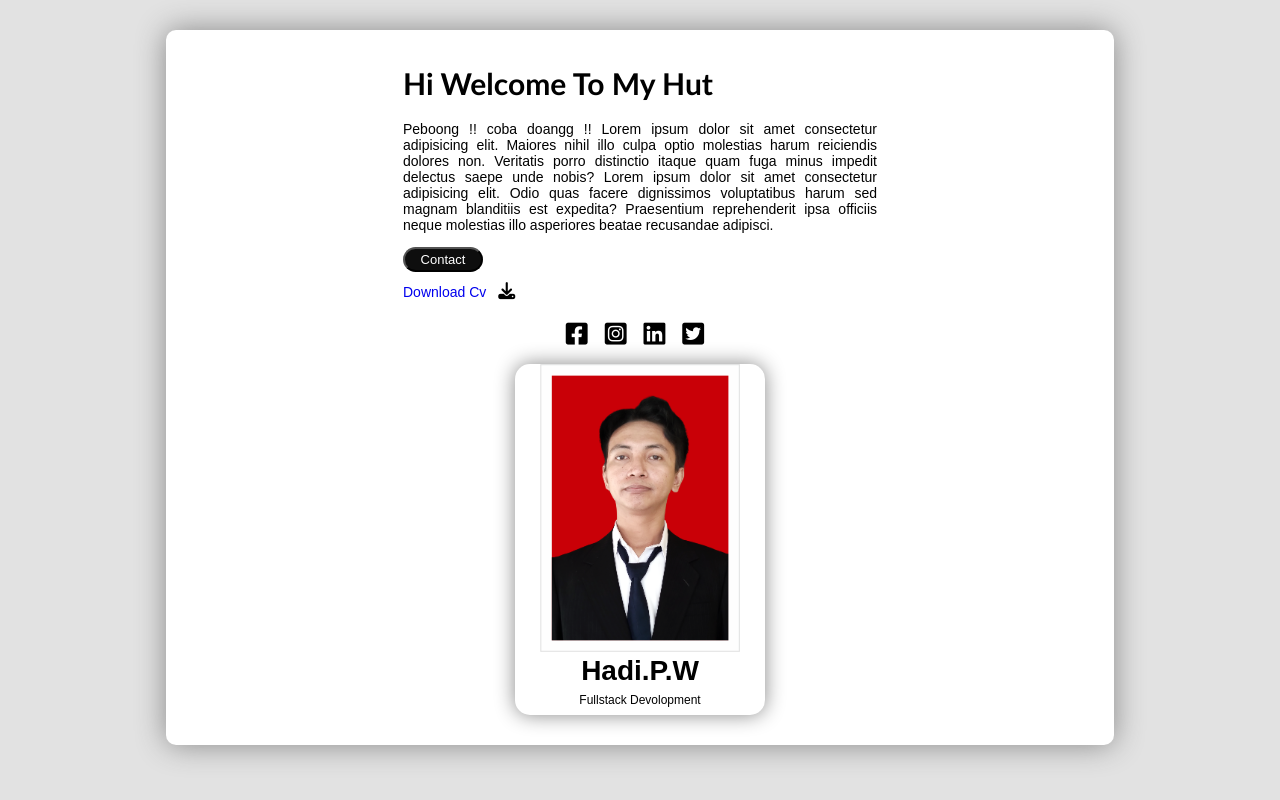
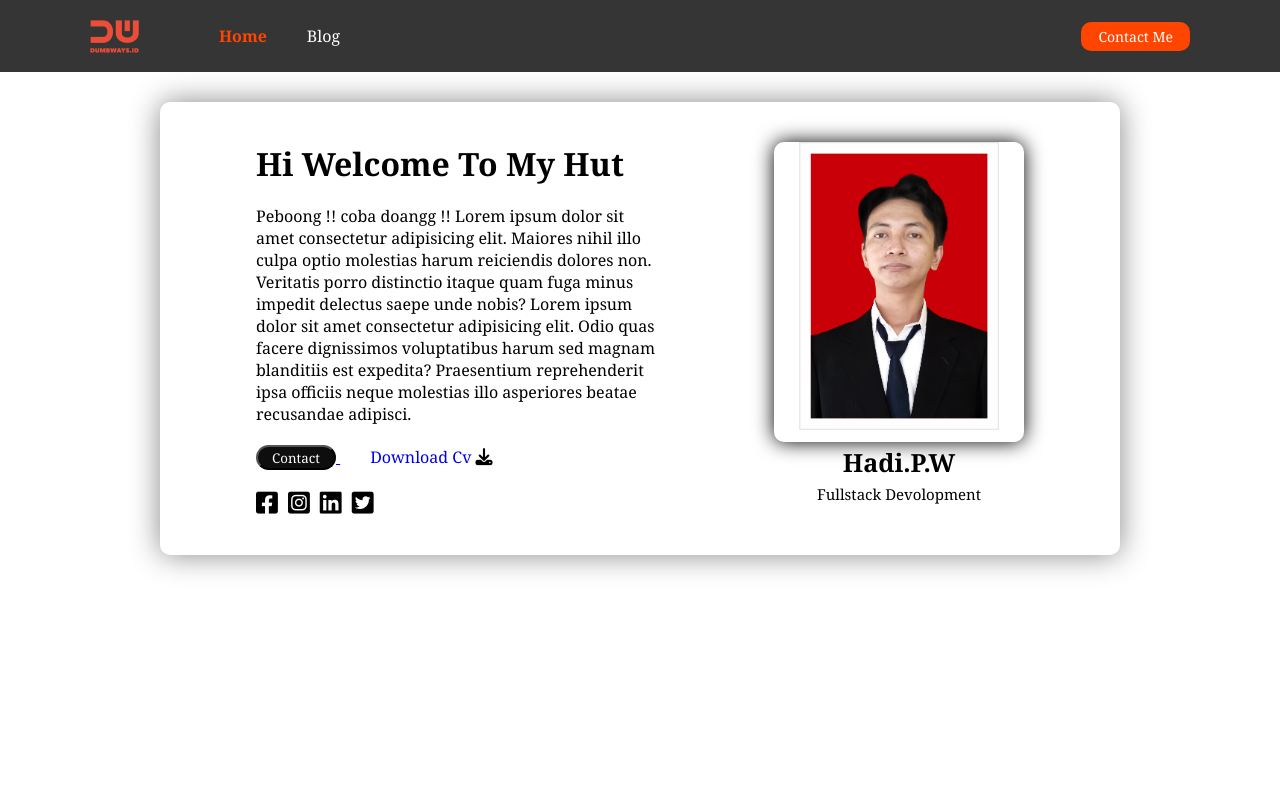
Before and after one commit to HadiPrastyoW/Dumbways-Batch-46-Stage-1, a plain HTML site: page index.html in a window 1280 px wide. Drawn offline with Linux system fonts and the light colour scheme.

Commit message:
Navbar & Form

```diff
--- /dev/null
+++ b/assets/css/all.css
@@ -0,0 +1,42 @@
+* {
+    margin: 0;
+    font-family: Cambria, Cochin, Georgia, Times, 'Times New Roman', serif;
+    box-sizing: border-box;
+}
+.containerluar {
+                width: 75%;
+                background-color : white;
+                margin: 30px auto;
+                box-shadow: 0 0 30px #888888;
+                border-radius: 10px;
+                padding: 40px 0;
+}
+.containertengah {
+    display: flex;
+    margin: 0 auto;
+    justify-content: space-between;
+    width: 80%;
+}
+.sosmed{
+    font-size: 25px;
+    display: flex;
+}
+.pembungkus {
+        width: 400px;
+}
+.gambar {
+    width : 250px;
+    box-shadow: 0 0 20px black;
+    text-align: center;
+    border-radius: 10px;
+    height: 300px;
+}
+.head {
+    margin-top: 10px;
+    font-size: 25px;
+    font-weight: bold;
+}
+.coba {
+    margin-top: 5px;
+    font-size: 15px;
+}
--- /dev/null
+++ b/assets/css/navbar.css
@@ -0,0 +1,56 @@
+* {
+    margin: 0;
+    font-family: Cambria, Cochin, Georgia, Times, 'Times New Roman', serif;
+    box-sizing: border-box;
+}
+nav {
+    display: flex;
+    background-color: rgba(42, 42, 42, 0.945);
+    height: 9vh;
+}
+
+nav div {
+    display: flex;
+    align-items: center;
+    flex: 50%;
+}
+
+nav div.kiri{
+    padding-left: 90px;
+}
+
+nav div.kanan{
+    display: flex;
+    justify-content: flex-end;
+    padding-right: 90px;
+    color: white;
+}
+
+nav ul {
+    display: flex;
+    list-style-type:none;
+}
+
+nav ul li {
+    display: inline;
+    margin-left:  40px;
+}
+
+nav ul li a {
+    text-decoration: none;
+    color: white;
+}
+
+nav ul li a.active {
+    color: orangered;
+    font-weight: 700;
+}
+
+nav .kanan a {
+    font-size: 14px;
+    padding: 5px 17px;
+    background-color: orangered;
+    border-radius: 10px;
+    color: #fff;
+    text-decoration: none;
+}
--- a/index.html
+++ b/index.html
@@ -2,50 +2,57 @@
 <html lang="en">
 <head>
     <link rel="stylesheet" href="https://cdnjs.cloudflare.com/ajax/libs/font-awesome/6.2.1/css/all.min.css" integrity="sha512-MV7K8+y+gLIBoVD59lQIYicR65iaqukzvf/nwasF0nqhPay5w/9lJmVM2hMDcnK1OnMGCdVK+iQrJ7lzPJQd1w==" crossorigin="anonymous" referrerpolicy="no-referrer" />
-    <title>Hari 1</title>
+    <title>Home & Navbar</title>
+    <link rel="stylesheet" href="assets/css/all.css">
+    <link rel="stylesheet" href="assets/css/navbar.css">
 </head>
-<body style="background-color: rgba(220, 220, 220, 0.826);
-             font-family: Arial, Helvetica, sans-serif;">
-    <div style="width: 75%;
-                background-color: white;
-                margin: 30px auto;
-                box-shadow: 0 0 30px #888888;
-                border-radius: 10px;">
-    <div class="pembungkus" style="width: 50%; margin: 20px auto; padding: 15px; font-size: 14px;text-align: justify;">
-            <h1 style="font-size: 30px;
-                       font-family: 'Gill Sans', 'Gill Sans MT', Calibri, 'Trebuchet MS', sans-serif;">Hi Welcome To My Hut</h1>
+<body>
+    <nav>
+        <div class="kiri">
+          <img src="assets/images/logo.png" id="image" />
+          <ul>
+            <li>
+              <a href="" class="active">Home</a>
+            </li>
+            <li>
+              <a href="">Blog</a>
+            </li>
+          </ul>
+        </div>
+        <div class="kanan">
+          <a href="form.html"> Contact Me</a>
+        </div>
+      </nav>
+    <div class="containerluar">
+        <div class="containertengah">
+            <div class="pembungkus">
+                <h1 style="margin-bottom: 20px;">Hi Welcome To My Hut</h1>
                 <p>Peboong !! coba doangg  !! Lorem ipsum dolor sit amet consectetur adipisicing elit. Maiores nihil illo culpa optio molestias harum reiciendis dolores non. Veritatis porro distinctio itaque quam fuga minus impedit delectus saepe unde nobis?
                 Lorem ipsum dolor sit amet consectetur adipisicing elit. Odio quas facere dignissimos voluptatibus harum sed magnam blanditiis est expedita? Praesentium reprehenderit ipsa officiis neque molestias illo asperiores beatae recusandae adipisci.
                 </p>
-        <div>
-            <a href="https://t.me/Hadi_P_W"><button style="background-color: rgba(0, 0, 0, 0.945);
+                <a href="https://t.me/Hadi_P_W"><button style="background-color: rgba(0, 0, 0, 0.945); color: white;
                     border-radius: 15px;
-                       color: white;
                     width: 80px;
                     height: 25px;
-                       margin-bottom: 10px;
-                       font-size: small;
-                       cursor: grab;">Contact</button></a>
-        </div>
-        <div class="download" style="margin-bottom: 20px;">
-            <a style="margin-right: 8px; text-decoration: none;" href="https://github.com/HadiPrastyoW/Day-1-Creating-Card.git">Download Cv</a> <i style="font-size: 17px;" class="fa-solid fa-download"></i>
-        </div>
-        <div style="font-size: 25px; text-align: center;">
+                    margin-bottom: 20px;
+                    margin-top: 20px;;
+                    cursor: grab;">Contact</button>
+                    <a style="margin-left: 30px; text-decoration: none;" href="https://github.com/HadiPrastyoW/Day-1-Creating-Card.git">Download Cv</a> <i style="font-size: 17px;" class="fa-solid fa-download"></i>
+                  <div class="sosmed">
                       <i style="margin-right :10px" class="fa-brands fa-square-facebook"></i>
                       <i style="margin-right :10px" class="fa-brands fa-square-instagram"></i>
                       <i style="margin-right :10px" class="fa-brands fa-linkedin"></i>
                       <i style="margin-right :10px" class="fa-brands fa-square-twitter"></i>
                   </div>
-        <div class="gambar" style="width: 250px; margin : 15px auto;box-shadow: 0 0 20px #888888; border-radius: 15px; text-align: center;">
-            <img width="80%" src="images/4.png" alt="photo">
-            <p style="font-size: 28px;
-                      margin: 0;
-                      margin-bottom: 6px;
-                      font-weight: bold;
-                      text-align: center;">Hadi.P.W</p>
-            <p class="coba" style="font-size: 12px;font-weight: normal;margin: 0;text-align: center;padding-bottom: 8px;">Fullstack Devolopment</p>
+            </div>
+            <div class="gambar">
+                <img width="80%" src="assets/images/4.png" alt="photo">
+                <p class="head">Hadi.P.W</p>
+                <p class="coba">Fullstack Devolopment</p>
             </div>
         </div>
+
     </div>
+
 </body>
 </html>
```
Also changed, not shown: form.html (added, +56 -0 lines), assets/images/4.png (renamed from images/4.png), assets/images/logo.png (added), images/unduh.png (deleted). Lines whose indentation alone changed are shown as unchanged.
